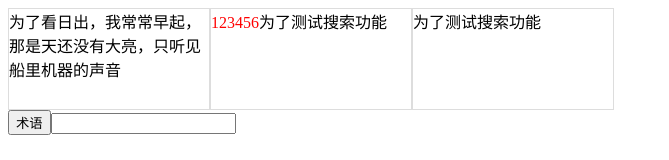
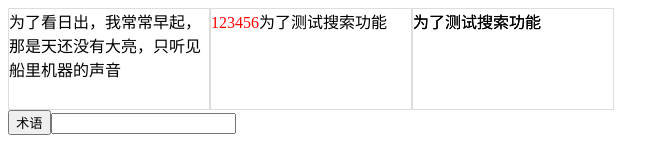
Before and after one commit to ShaneQin/editor-demo, a Vue app: page / in a window 1280 px wide. Shown: the top 160 px of the page, without its empty margins (0-669 px from the left). Built offline with nearby package versions, Linux system fonts and the light colour scheme.

Commit message:
封装组件

```diff
--- a/src/components/EditableDiv.vue
+++ /dev/null
@@ -1,60 +0,0 @@
-<template>
-  <div class="edit-div"
-       v-html="innerText"
-       :contenteditable="canEdit"
-       @focus="isLocked = true"
-       @blur="isLocked = false"
-       @input="changeText">
-  </div>
-</template>
-<script>
-export default {
-  props: {
-    value: {
-      type: String,
-      default: ''
-    },
-    canEdit: {
-      type: Boolean,
-      default: true
-    }
-  },
-  data() {
-    return {
-      innerText: this.value,
-      isLocked: false
-    }
-  },
-  watch: {
-    'value'() {
-      if (!this.isLocked || !this.innerText) {
-        this.innerText = this.value;
-      }
-    }
-  },
-  methods: {
-    changeText() {
-      this.$emit('input', this.$el.innerHTML);
-    }
-  }
-}
-</script>
-<style scoped>
-.edit-div {
-  overflow: auto;
-  word-break: break-all;
-  user-select: text;
-  white-space: pre-wrap;
-  text-align: left;
-}
-
-.edit-div[contenteditable=true] {
-  user-modify: read-write-plaintext-only;
-}
-
-.edit-div:empty:before {
-  content: attr(placeholder);
-  display: block;
-  color: #ccc;
-}
-</style>
--- a/src/components/Editor.vue
+++ b/src/components/Editor.vue
@@ -12,8 +12,7 @@
         <div class="cell">
           <span v-for="item in center" :class="item.removed ? 'rmv' : ''">{{ item.value }}</span>
         </div>
-        <div contenteditable="true" v-html="right" class="cell" @input="handleInput" ref="div"></div>
-<!--        <editable-div v-model="right" class="cell"></editable-div>-->
+        <highlight-editor class="cell" :value="right" :search-value="search"></highlight-editor>
       </div>
     </div>
     <button @click="handleClick">术语</button>
@@ -25,10 +24,10 @@
 <script>
 import { diffChars } from 'diff'
 import { Grammarly, GrammarlyEditorPlugin } from '@grammarly/editor-sdk-vue'
-import EditableDiv from './EditableDiv'
+import HighlightEditor from './HighlightEditor'
 
 export default {
-  components: { Grammarly, GrammarlyEditorPlugin, EditableDiv },
+  components: { Grammarly, GrammarlyEditorPlugin, HighlightEditor },
   data() {
     return {
       contents: [
@@ -36,36 +35,17 @@ export default {
           text: '为了看日出，我常常早起，那是天还没有大亮，只听见船里机器的声音'
         }
       ],
-      left: '123456',
+      left: '123456搜索能',
       right: '为了测试搜索功能',
       center: '',
-      search: ''
+      search: '',
     }
   },
   mounted() {
     const diff = diffChars(this.left, this.right)
     this.center = diff
   },
-  watch: {
-    search(val) {
-      this.handleSearch(val, this.right)
-    },
-    right(val) {
-      this.handleSearch(this.search, val)
-    }
-  },
   methods: {
-    handleSearch(search, content) {
-      let temp = content
-      temp = temp.replace(/<.*?>/ig, '');
-      const regExp = new RegExp(search, 'g')
-      if (!search || !regExp.test(temp)) {
-        this.right = temp
-        return
-      }
-      const values = temp.split(regExp);
-      this.right = values.join('<span style="background:red;">' + search + '</span>')
-    },
     handleClick() {
       if (document.getSelection) {
         const selection = document.getSelection()
@@ -139,9 +119,6 @@ export default {
     },
     handleMouseEnter(content) {
       console.log(content)
-    },
-    handleInput(e) {
-      this.right = e.target.innerHTML
     }
   }
 }
@@ -171,4 +148,10 @@ export default {
   background-color: green;
 }
 
+.right {
+  position: relative;
+  z-index: -1;
+  left: -202px;
+}
+
 </style>
--- /dev/null
+++ b/src/components/HighlightEditor.vue
@@ -0,0 +1,65 @@
+<template>
+  <div class="container">
+    <div
+      class="editor text-editor"
+      contenteditable="true"
+      v-html="value"
+      @input="textValue = $event.target.innerHTML"
+    >
+    </div>
+    <div class="editor html-editor" v-html="htmlValue"></div>
+  </div>
+</template>
+
+<script>
+export default {
+  name: 'HighlightEditor',
+  props: {
+    value: {
+      type: String,
+      default: ''
+    },
+    searchValue: {
+      type: String,
+      default: ''
+    }
+  },
+  data() {
+    return {
+      textValue: this.value
+    }
+  },
+  computed: {
+    htmlValue() {
+      const regExp = new RegExp(this.searchValue, 'g')
+      if (!this.searchValue || !regExp.test(this.textValue)) {
+        return this.textValue
+      }
+      const values = this.textValue.split(regExp);
+      return values.join('<span style="background:red;">' + this.searchValue + '</span>')
+    }
+  }
+}
+</script>
+
+<style scoped>
+.container {
+  position: relative;
+}
+
+.editor {
+  position: absolute;
+  left: 0;
+  top: 0;
+  width: 100%;
+  height: 100%;
+}
+
+.html-editor {
+  z-index: -1
+}
+
+.text-editor {
+
+}
+</style>
```
